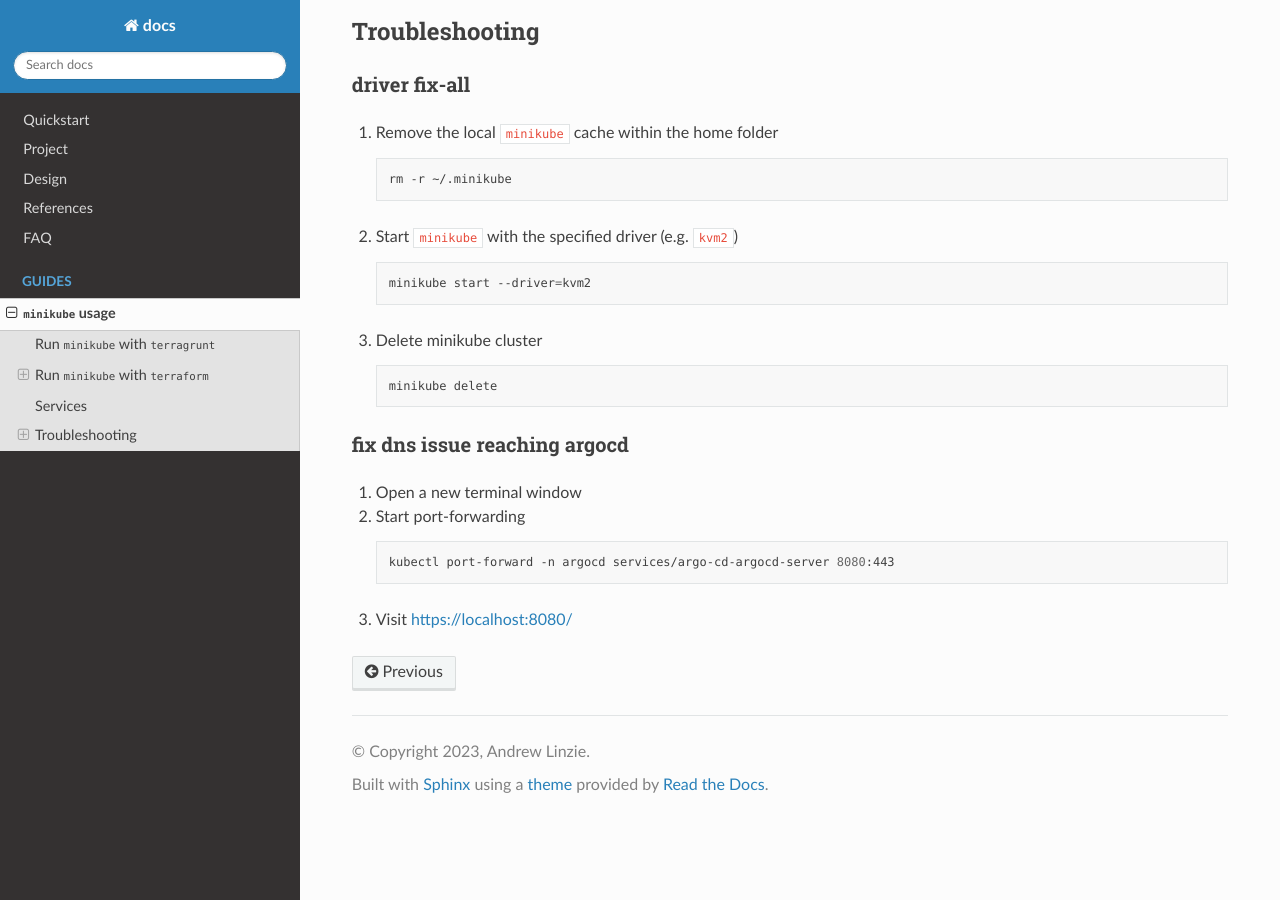
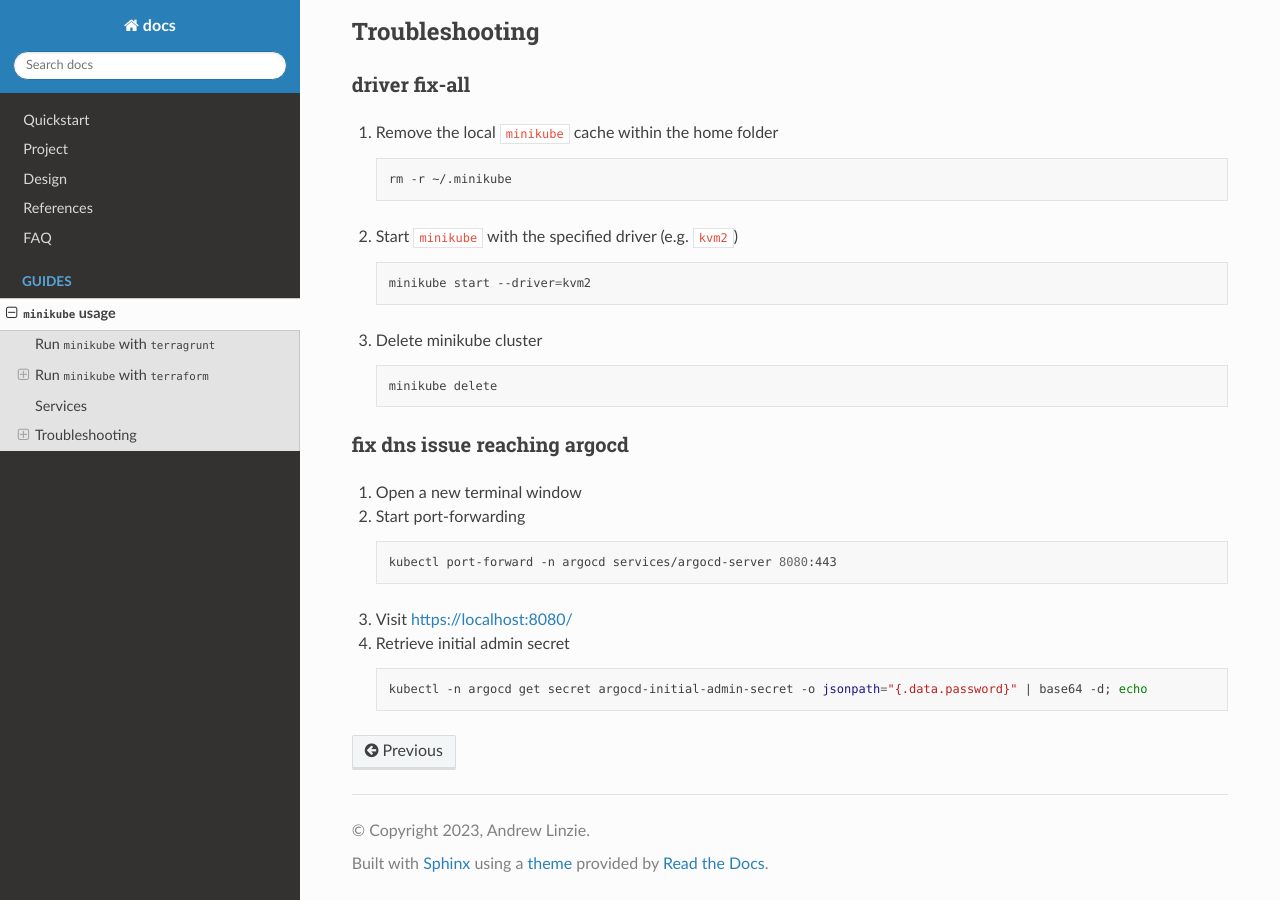
Before and after one commit to genericware/sphinx-docs, a Sphinx documentation site: the page built from docs/guides/minikube.md, in a window 1280 px wide and 900 px high, scrolled down 2183 px. Built offline with Sphinx 7.4.7 and the Read the Docs theme 2.0.0, drawn with Linux system fonts in a browser that asks for light colours.

Commit message:
chore(fix): port-forwarding to argocd to check network start; needs fixing

````diff
--- a/docs/guides/minikube.md
+++ b/docs/guides/minikube.md
@@ -117,6 +117,10 @@ minikube delete
 1. Open a new terminal window
 2. Start port-forwarding
     ```shell
-    kubectl port-forward -n argocd services/argo-cd-argocd-server 8080:443
+    kubectl port-forward -n argocd services/argocd-server 8080:443
     ```
 3. Visit [https://localhost:8080/](https://localhost:8080/)
+4. Retrieve initial admin secret
+   ```shell
+   kubectl -n argocd get secret argocd-initial-admin-secret -o jsonpath="{.data.password}" | base64 -d; echo
+   ```
````
